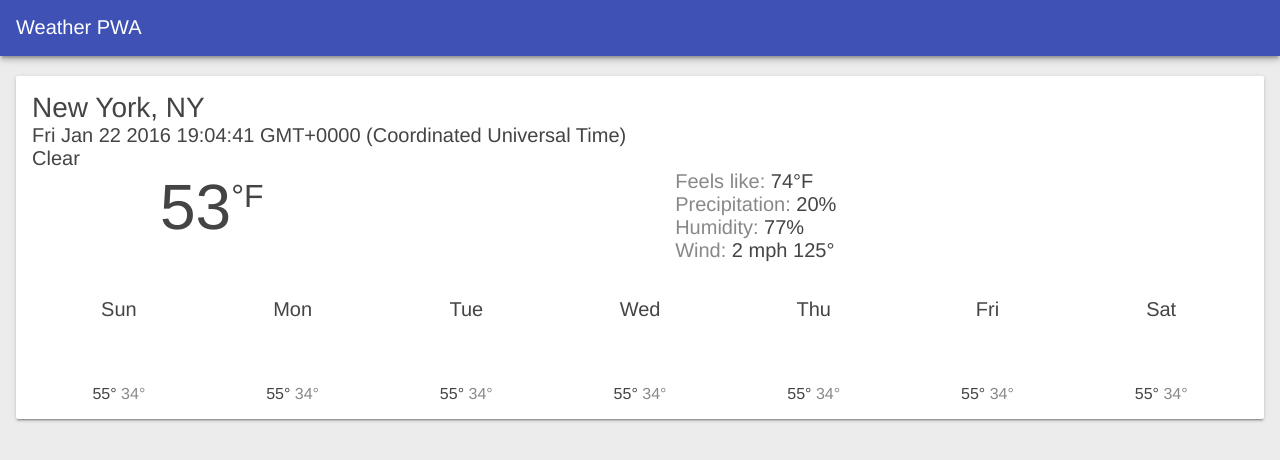
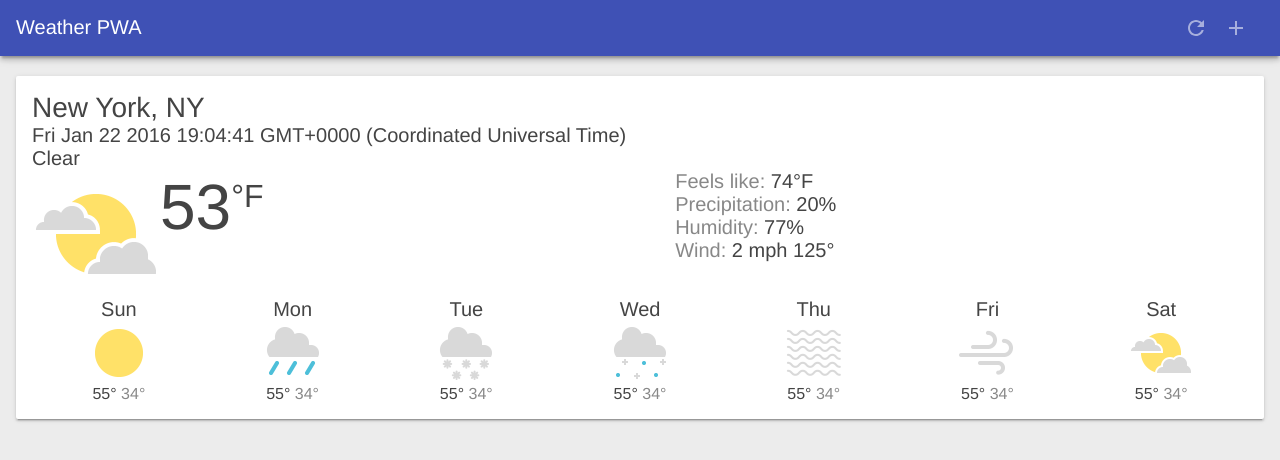
Before and after one commit to A-Marzouk/PWA, a plain HTML site: page index.html in a window 1280 px wide. Drawn offline with Linux system fonts and the light colour scheme.

Commit message:
edit src3

```diff
--- a/index.html
+++ b/index.html
@@ -7,6 +7,7 @@
   <meta name="description" content="Weather App for UD811">
   <title>Weather</title>
   <link rel="stylesheet" type="text/css" href="styles/ud811.css">
+  <link rel="icon" href="favicon.ico">
   <!-- manifest and meta theme color -->
   <link rel="manifest" href="manifest.json">
   <meta name="theme-color" content="#2F3BA2">
--- a/styles/ud811.css
+++ b/styles/ud811.css
@@ -93,9 +93,9 @@ body {
     outline: none;
     cursor: pointer; }
   .header #butRefresh {
-    background: url(images/ic_refresh_white_24px.svg) center center no-repeat; }
+    background: url(../images/ic_refresh_white_24px.svg) center center no-repeat; }
   .header #butAdd {
-    background: url(images/ic_add_white_24px.svg) center center no-repeat; }
+    background: url(../images/ic_add_white_24px.svg) center center no-repeat; }
 
 .header__title {
   font-weight: 400;
@@ -289,27 +289,27 @@ body {
   background-repeat: no-repeat;
   background-size: contain; }
   .weather-forecast .icon.clear-day {
-    background-image: url("images/clear.png"); }
+    background-image: url("../images/clear.png"); }
   .weather-forecast .icon.clear-night {
-    background-image: url("images/clear.png"); }
+    background-image: url("../images/clear.png"); }
   .weather-forecast .icon.rain {
-    background-image: url("images/rain.png"); }
+    background-image: url("../images/rain.png"); }
   .weather-forecast .icon.snow {
-    background-image: url("images/snow.png"); }
+    background-image: url("../images/snow.png"); }
   .weather-forecast .icon.sleet {
-    background-image: url("images/sleet.png"); }
+    background-image: url("../images/sleet.png"); }
   .weather-forecast .icon.wind {
-    background-image: url("images/wind.png"); }
+    background-image: url("../images/wind.png"); }
   .weather-forecast .icon.fog {
-    background-image: url("images/fog.png"); }
+    background-image: url("../images/fog.png"); }
   .weather-forecast .icon.cloudy {
-    background-image: url("images/cloudy.png"); }
+    background-image: url("../images/cloudy.png"); }
   .weather-forecast .icon.partly-cloudy-day {
-    background-image: url("images/partly-cloudy.png"); }
+    background-image: url("../images/partly-cloudy.png"); }
   .weather-forecast .icon.partly-cloudy-night {
-    background-image: url("images/partly-cloudy.png"); }
+    background-image: url("../images/partly-cloudy.png"); }
   .weather-forecast .icon.thunderstorms {
-    background-image: url("images/thunderstorms.png"); }
+    background-image: url("../images/thunderstorms.png"); }
 
 @media (max-width: 450px) {
   .weather-forecast .date, .weather-forecast .description {
```
